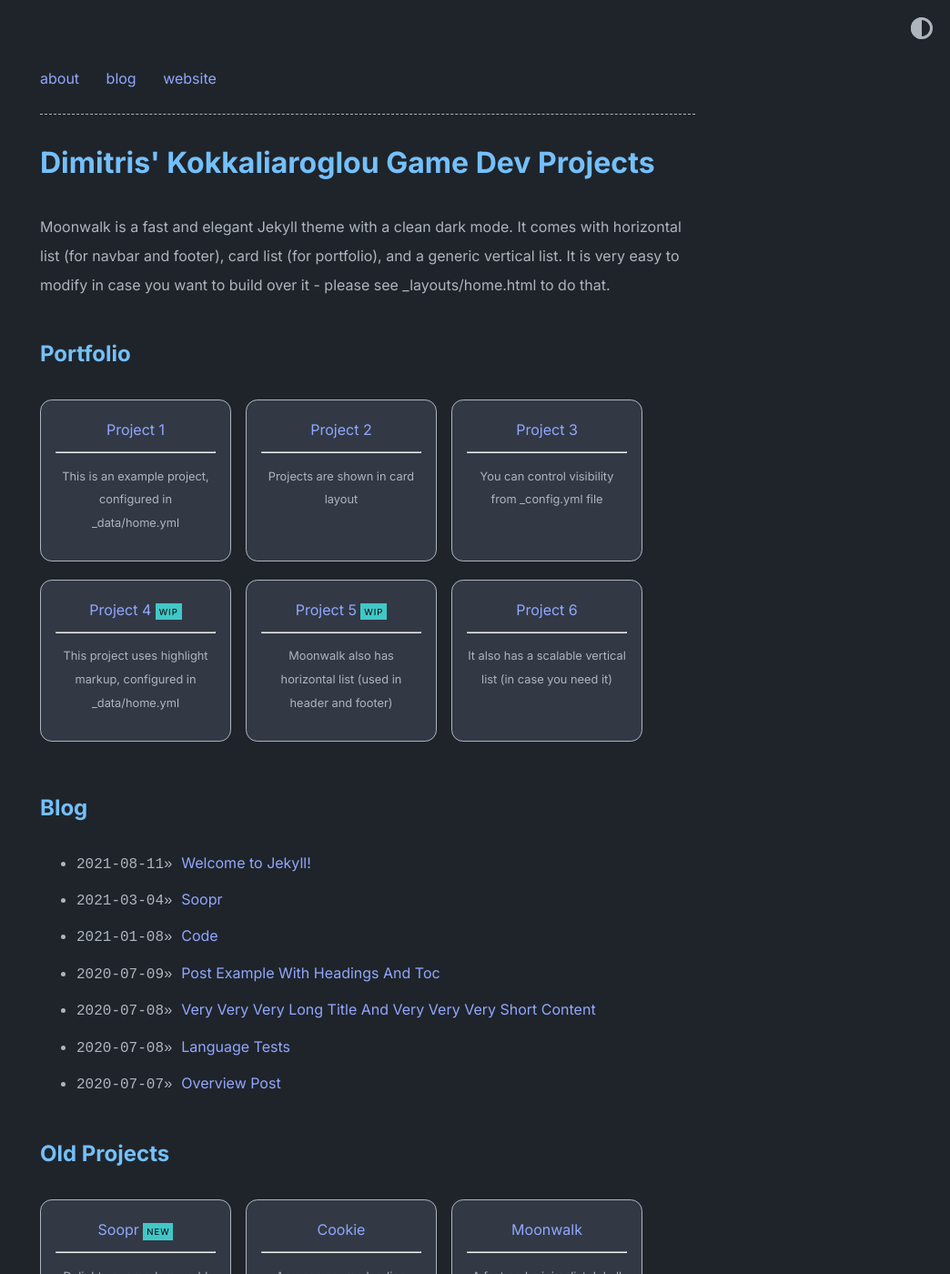
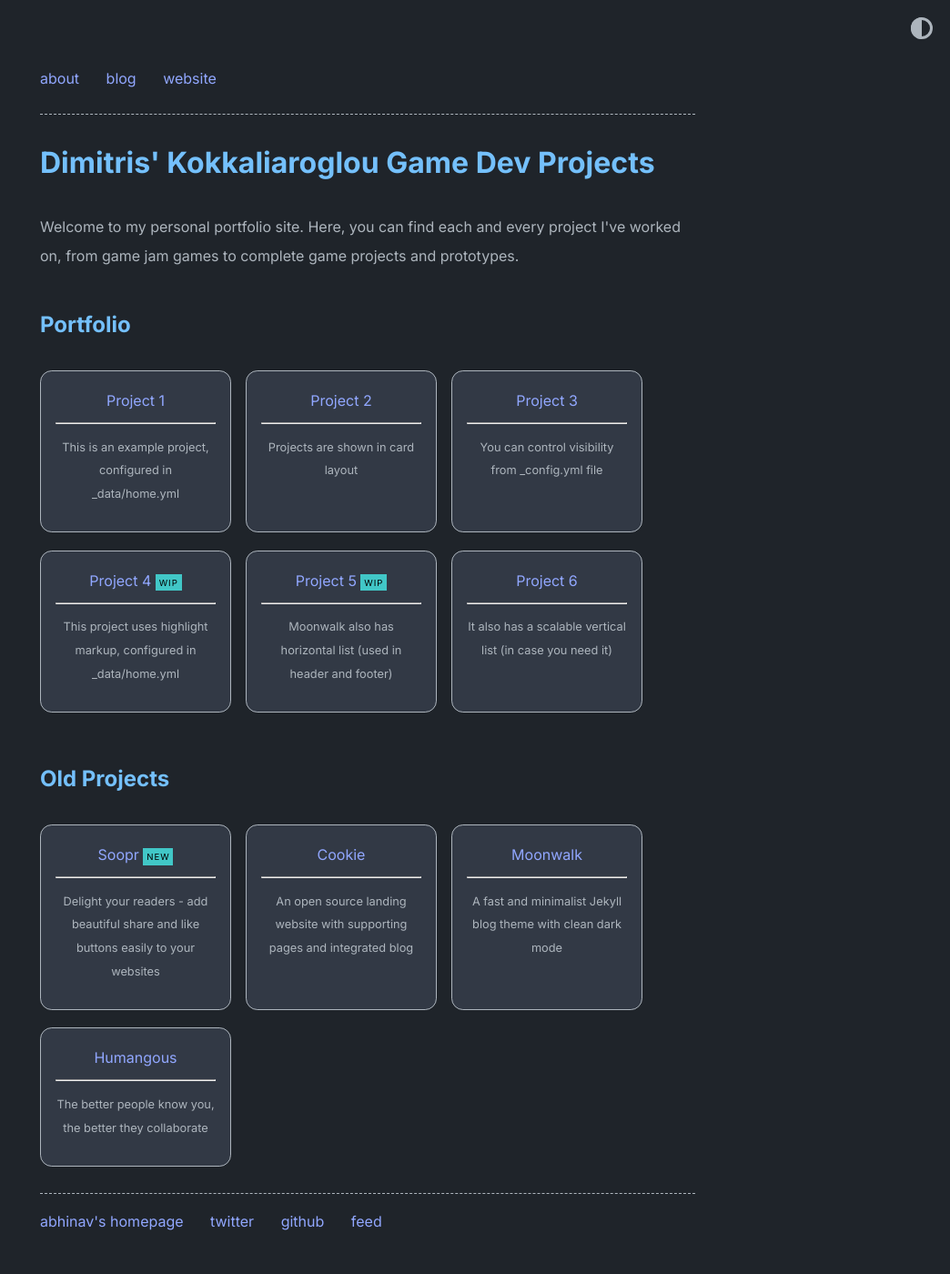
Before and after one commit to dikokkali/dikokkali.github.io, a Jekyll site: the page built from index.md, in a window 1280 px wide and 1400 px high. Shown: the whole window at 91% size, without its empty margins (236-1280 px from the left). Built offline with Jekyll 4.4.1, drawn with Linux system fonts in a browser that asks for light colours.

Commit message:
Update _config.yml

```diff
--- a/_config.yml
+++ b/_config.yml
@@ -1,15 +1,15 @@
 title: Dimitris' Kokkaliaroglou Game Dev Projects
 author: Dimitris Kokkaliaroglou
-url: https://www.abhinavsaxena.com/moonwalk # root address of the site
+url: https:dikokkali.github.io # root address of the site
 description: > # description of the site (multiple lines allowed)
-  Moonwalk is a fast and elegant Jekyll theme with a clean dark mode. It comes with horizontal list (for navbar and footer), card list (for portfolio), and a generic vertical list. It is very easy to modify in case you want to build over it - please see _layouts/home.html to do that.
+  Welcome to my personal portfolio site. Here, you can find each and every project I've worked on, from game jam games to complete game projects and prototypes.
 
 permalink: /:slug.html
 
 favicon: "./logo.png" # relative path to site's favicon
 
 twitter:
-    username: abhinav # update or delete this
+    username: dikokkali # update or delete this
     card: summary_large_image
 
 #theme: moonwalk # if you are using GitHub Pages, change it to remote_theme: abhinavs/moonwalk
@@ -26,7 +26,7 @@ theme_config:
   show_copyright: true # show copyright notice in footer
   # following keys are using to create home layout
   show_projects: true # show projects as cards, add in _data/home.yml
-  show_blog: true # show blog posts added in _posts
+  show_blog: false # show blog posts added in _posts
   show_old_projects: true # show old projects as cards, add in _data/home.yml
   show_misc_list: false # show generic vertical list for misc details, add _data/home.yml
   # options for "home" page
```
